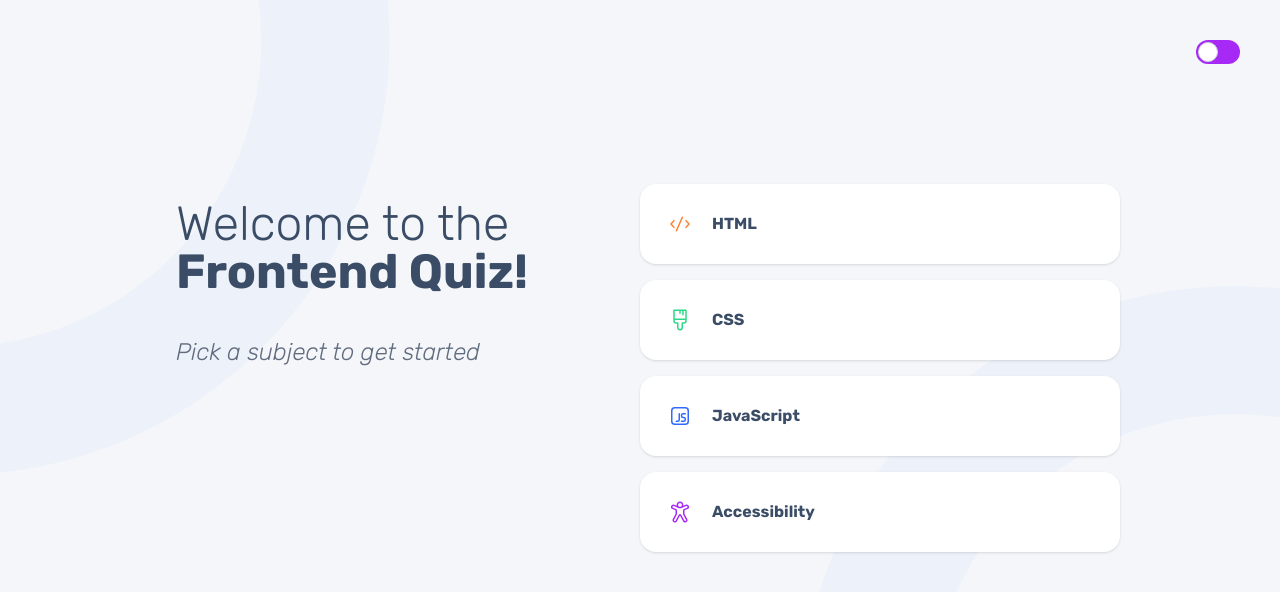
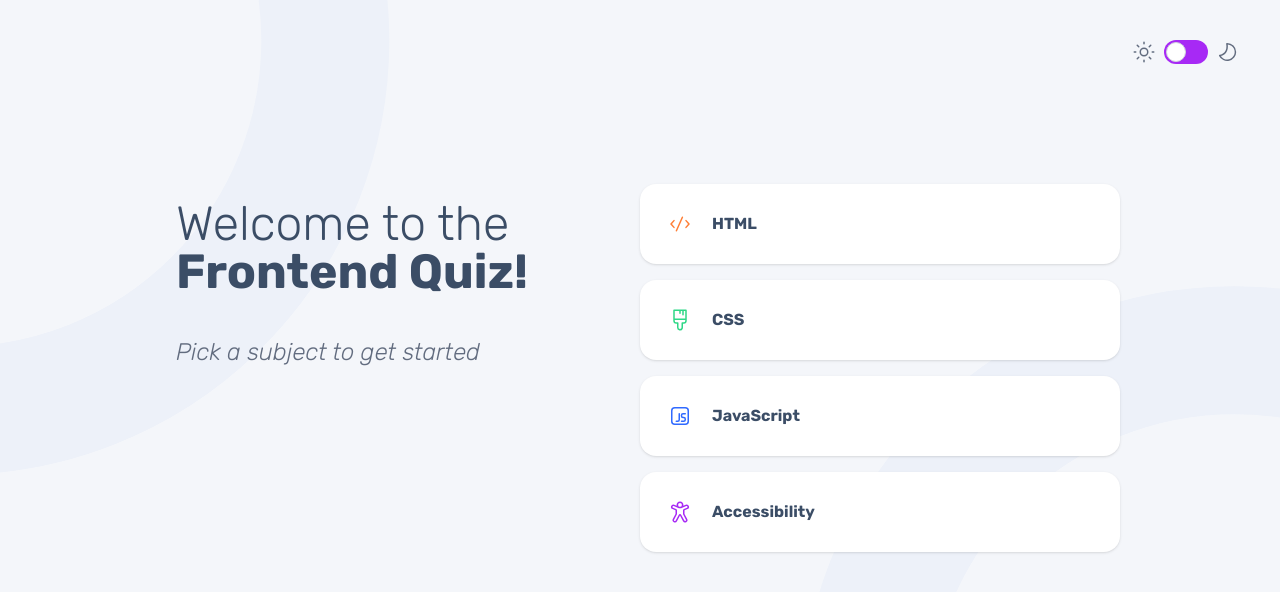
Before and after one commit to Tawphiq/frontend-quiz-app, a React (Vite) app: page / in a window 1280 px wide. Shown: the top 592 px of the page. Built offline with nearby package versions, Linux system fonts and the light colour scheme; a web font is replaced by a local one.

Commit message:
"toggle moon and sun icons"

```diff
--- a/src/components/Header.tsx
+++ b/src/components/Header.tsx
@@ -1,11 +1,20 @@
 // src/components/Header.tsx
 import React from 'react';
 import ThemeToggle from './ThemeToggle';
+import { useTheme } from '../context/ThemeContext';
+import sunlight from '../assets/images/icon-sun-light.svg';
+import sundark from '../assets/images/icon-sun-dark.svg';
+import moonlight from '../assets/images/icon-moon-light.svg';
+import moondark from '../assets/images/icon-moon-dark.svg';
 
 const Header: React.FC = () => {
+    const { theme} = useTheme();
+
   return (
-    <header className="flex justify-end items-center p-5 md:p-10">
+    <header className="flex justify-end items-center gap-1 md:gap-2 p-5 md:p-10">
+      {theme === 'dark'? <img src={sunlight}/>:<img src={sundark}/>}
       <ThemeToggle />
+      {theme === 'dark'? <img src={moonlight}/>:<img src={moondark}/>}
     </header>
   );
 };
```
